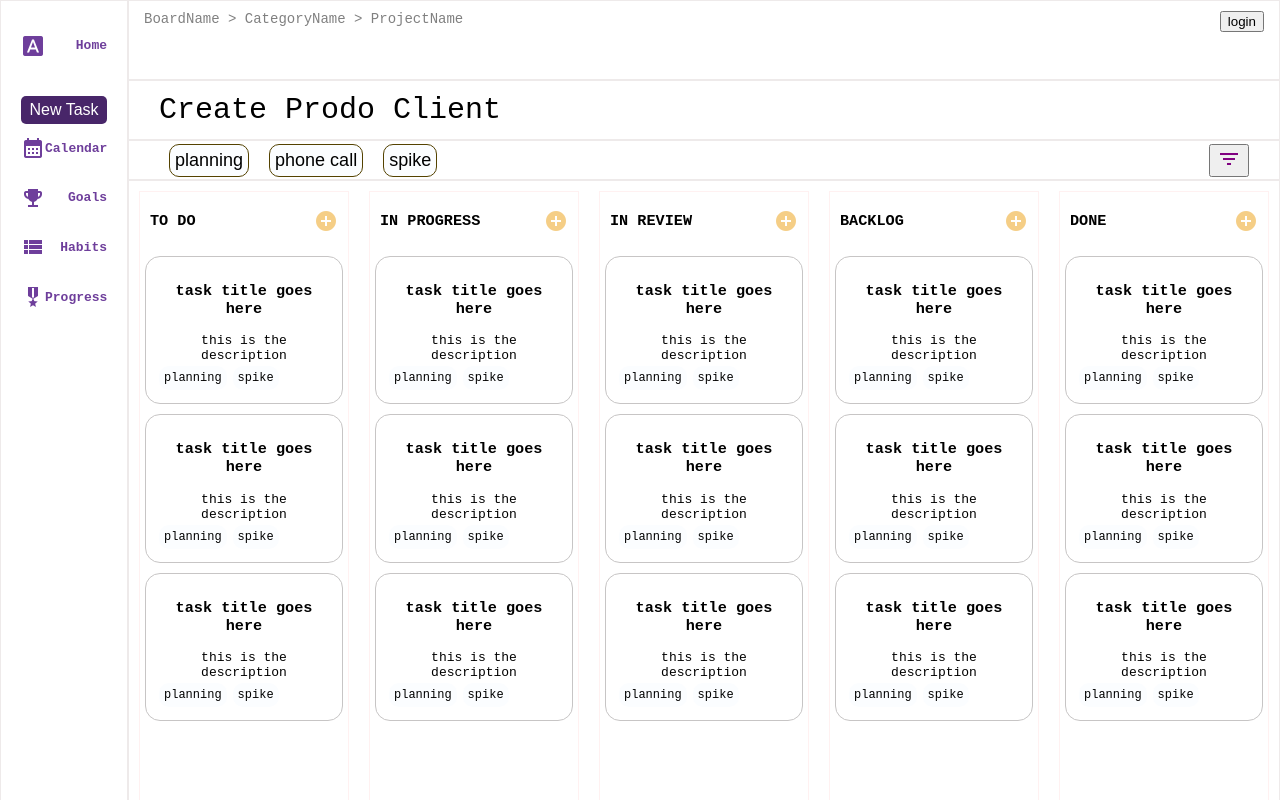
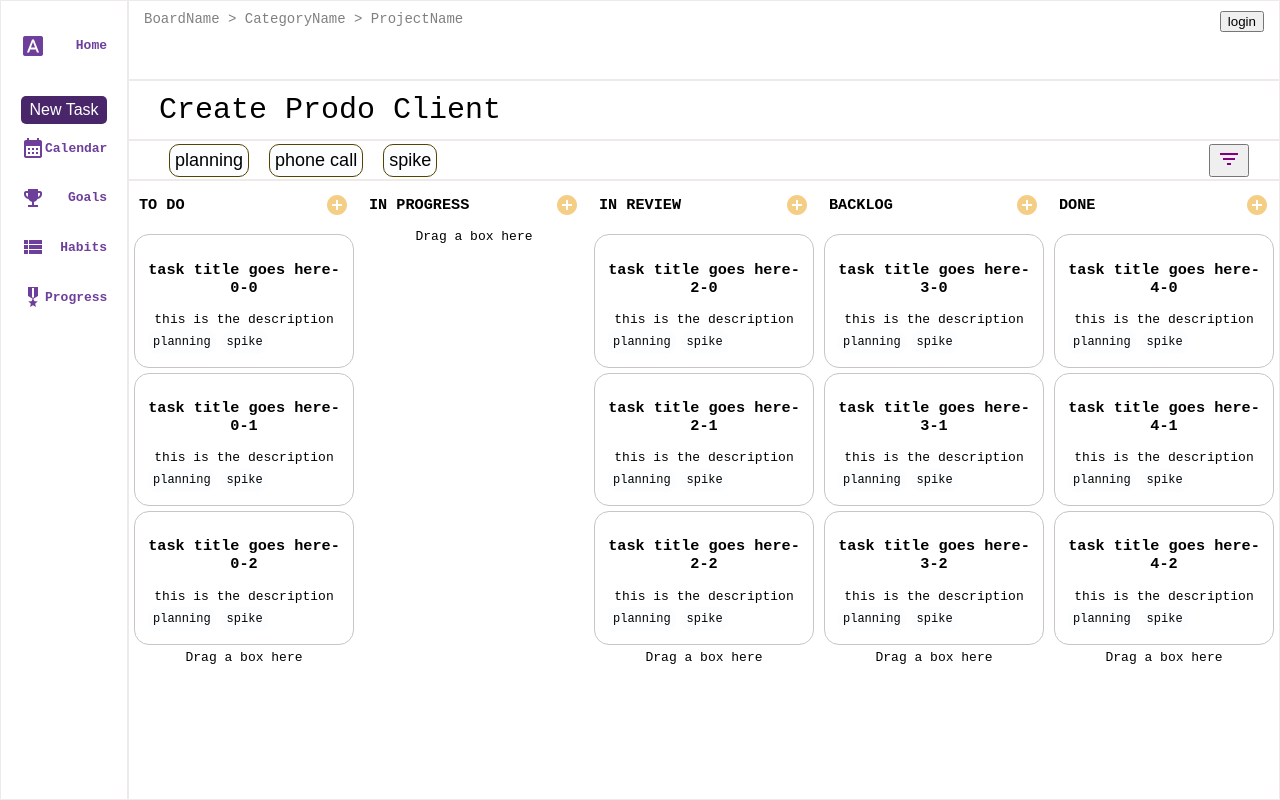
Before and after one commit to dotsync/prodo-client, a React (Create React App) app: page / in a window 1280 px wide. Shown: the top 800 px of the page. Built offline with nearby package versions, Linux system fonts and the light colour scheme.

Commit message:
styles components and adds drag but not drop

```diff
--- a/package.json
+++ b/package.json
@@ -9,7 +9,10 @@
     "@testing-library/jest-dom": "^5.16.4",
     "@testing-library/react": "^12.1.4",
     "@testing-library/user-event": "^13.5.0",
+    "npm": "^8.6.0",
     "react": "^18.0.0",
+    "react-dnd": "^16.0.0",
+    "react-dnd-html5-backend": "^16.0.0",
     "react-dom": "^18.0.0",
     "react-scripts": "5.0.0",
     "web-vitals": "^2.1.4"
--- a/src/App.css
+++ b/src/App.css
@@ -122,11 +122,8 @@
 }
 
 .board-column {
-  border: rgb(255, 241, 241) 1px solid;
-  margin: 10px;
-  /* border-radius: 15px; */
-  display: grid;
-  grid-template-rows: 7% repeat(5, 1fr);
+  /* border: rgb(255, 241, 241) 1px solid; */
+  height: 100%;
 }
 
 .board-column-title {
@@ -159,9 +156,6 @@
   border: rgb(23, 23, 23) 1px solid;
   cursor: grab;
 }
-.board-column:-webkit-scrollbar {
-
-}
 
 .task-tags {
   display: flex;
--- a/src/App.js
+++ b/src/App.js
@@ -1,25 +1,30 @@
-import './App.css';
-import Navbar from './components/Navbar';
-import FilterBar from './components/FilterBar';
-import PageTitle from './components/PageTitle';
-import Sidebar from './components/Sidebar';
-import ProjectBoard from './components/ProjectBoard';
-import Board from './models/Board';
-import { useState } from 'react';
+import './App.css'
+import Navbar from './components/Navbar'
+import FilterBar from './components/FilterBar'
+import PageTitle from './components/PageTitle'
+import Sidebar from './components/Sidebar'
+import ProjectBoard from './components/ProjectBoard'
+import Board from './models/Board'
+import { useState } from 'react'
+
+import { HTML5Backend } from 'react-dnd-html5-backend'
+import { DndProvider } from 'react-dnd'
 
 function App() {
-  const mockBoard = new Board('mock board');
-  mockBoard.initializeDefaultLists();
-  const [board, setBoard] = useState(mockBoard);
+  const mockBoard = new Board('mock board')
+  mockBoard.initializeDefaultLists()
+  const [board, setBoard] = useState(mockBoard)
   return (
-    <div className='App'>
-      <Sidebar />
-      <Navbar />
-      <PageTitle />
-      <FilterBar />
-      <ProjectBoard board={board}/>
-    </div>
-  );
+    <DndProvider backend={HTML5Backend}>
+      <div className="App">
+        <Sidebar />
+        <Navbar />
+        <PageTitle />
+        <FilterBar />
+        <ProjectBoard board={board} />
+      </div>
+    </DndProvider>
+  )
 }
 
-export default App;
+export default App
--- a/src/components/BoardColumn.jsx
+++ b/src/components/BoardColumn.jsx
@@ -1,21 +1,45 @@
 import React, { useState } from 'react'
 import Task from './Task'
+import { useDrop } from 'react-dnd'
 
 export default function BoardColumn({ name, tasks }) {
-  // const tasks = ['task a', 'task b', 'task c', 'task d', 'task d', 'task d', 'task d', 'task d']
-  // const [tasks, setTasks] = useState(tasks)
-
+  const [{ canDrop, isOver }, drop] = useDrop(() => ({
+    // The type (or types) to accept - strings or symbols
+    accept: 'BOX',
+    drop: () => {
+      console.log('dropped')
+    },
+    // Props to collect
+    collect: (monitor) => ({
+      isOver: monitor.isOver(),
+      canDrop: monitor.canDrop(),
+    }),
+  }))
   return (
-    <div className="board-column">
+    <div
+      ref={drop}
+      role={'Dustbin'}
+      // style={{ border: isOver ? 'black 1px dotted' : '0px' }}
+    >
+      <div className="board-column" style={{ border: isOver ? 'black 1px dotted' : '0px' }}>
         <div className="board-column-title">
           <h3>{name}</h3>
-        <span  className="material-icons board-column-title-add-circle">
+          <span className="material-icons board-column-title-add-circle">
             add_circle
           </span>
         </div>
         {tasks.map((t) => {
-        return <Task title={t.title} description={t.description} tags={t.tags}/>
+          return (
+            <Task
+              title={t.title}
+              description={t.description}
+              tags={t.tags}
+              taskId={t.taskId}
+            />
+          )
         })}
+        {canDrop ? 'Release to drop' : 'Drag a box here'}
+      </div>
     </div>
   )
 }
--- a/src/components/ProjectBoard.jsx
+++ b/src/components/ProjectBoard.jsx
@@ -1,13 +1,24 @@
 import React, { useState } from 'react'
-import BoardColumn from './BoardColumn';
+import BoardColumn from './BoardColumn'
+import { useDrop } from 'react-dnd'
 
-export default function ProjectBoard({board}) {
-  const [columns, setColumns] = useState(board.lists)
+export default function ProjectBoard({ board }) {
+  const [columns, setColumns] = useState([...board.lists])
+  // const [{ canDrop, isOver }, drop] = useDrop(() => ({
+  //   // The type (or types) to accept - strings or symbols
+  //   accept: 'BOX',
+  //   drop: ()=> {console.log('dropped')},
+  //   // Props to collect
+  //   collect: (monitor) => ({
+  //     isOver: monitor.isOver(),
+  //     canDrop: monitor.canDrop()
+  //   })
+  // }))
   return (
-    <div className='project-board'>
-      <div className='board'>
+    <div className="project-board">
+      <div className="board">
         {columns.map((c) => {
-          return <BoardColumn tasks={c.tasks} name={c.title}/>
+          return <BoardColumn tasks={c.tasks} name={c.title} />
         })}
       </div>
     </div>
--- a/src/components/Task.jsx
+++ b/src/components/Task.jsx
@@ -1,15 +1,32 @@
 import React from 'react'
+import { useDrag } from 'react-dnd'
 
-export default function Task({ title, description, tags }) {
+export default function Task({ title, description, tags, taskId }) {
+  const [{ isDragging }, drag, dragPreview] = useDrag(() => ({
+    // "type" is required. It is used by the "accept" specification of drop targets.
+    type: 'BOX',
+    // The collect function utilizes a "monitor" instance (see the Overview for what this is)
+    // to pull important pieces of state from the DnD system.
+    collect: (monitor) => ({
+      isDragging: monitor.isDragging(),
+    }),
+  }))
+
   return (
-    <div className="task">
-      <h3>{title}</h3>
-      <div>{description}</div>
-      <div className="task-tags">
-        {/* <div className="task-tag">spike</div>
+    <div ref={dragPreview} style={{ opacity: isDragging ? 0.5 : 1 }}>
+      {/* The drag ref marks this node as being the "pick-up" node */}
+      {/* <div role="Handle" ref={drag} /> */}
+
+      <div role="Handle" ref={drag} className="task">
+        <h3>{title}-{taskId}</h3>
+        <div>{description}</div>
+        <div className="task-tags">
+          {/* <div className="task-tag">spike</div>
         <div className="task-tag">planning</div> */}
-        {tags.map((t)=><div className="task-tag">{t}</div>)}
-
+          {tags.map((t) => (
+            <div className="task-tag">{t}</div>
+          ))}
+        </div>
       </div>
     </div>
   )
--- a/src/models/Board.js
+++ b/src/models/Board.js
@@ -21,9 +21,12 @@ export default class Board {
       const newList = new List(defaultListTitles[i])
       const tasks = []
       for (let j = 0; j < 3; j++) {
+        if (i === 1) {
+          continue
+        }
         const newTask = new TaskModel(
           i + '-' + j,
-          'task title goes here',
+          `task title goes here`,
           ['planning', 'spike'],
           'this is the description',
         )
```
Also changed, not shown: 1 other file (tests, documents, lock files or other folders). Lines whose indentation alone changed are shown as unchanged.
